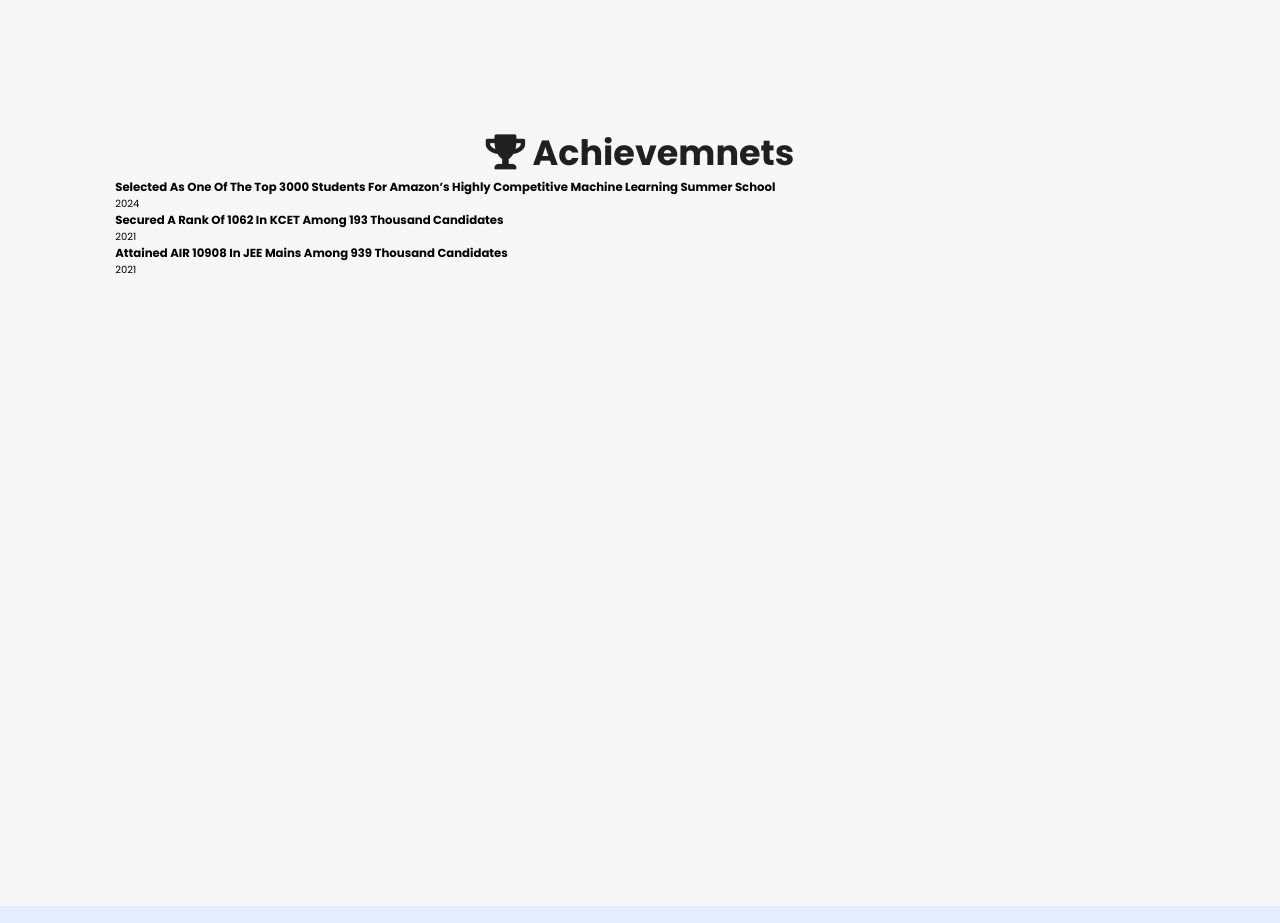
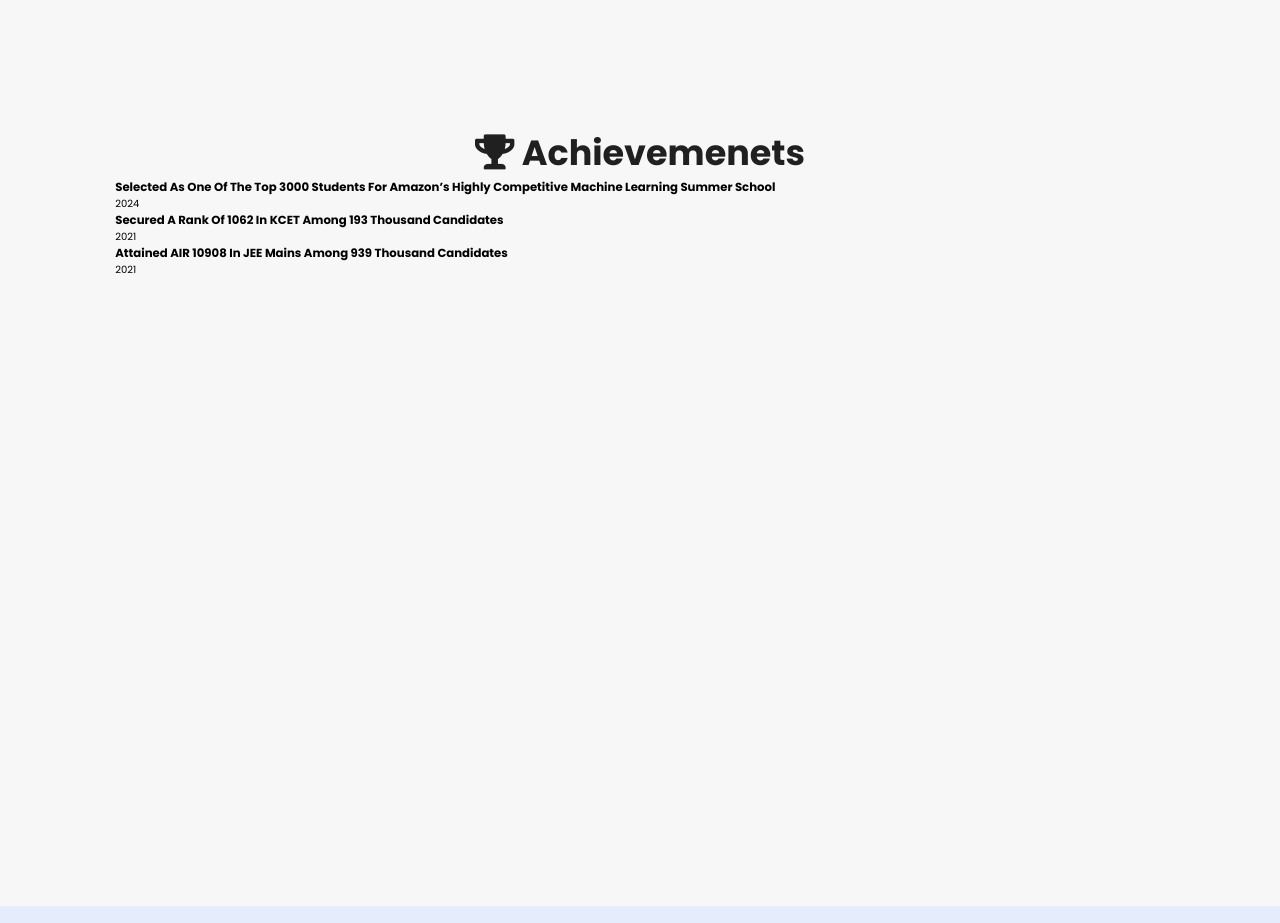
Before and after one commit to narraabhigna/Portfolio, a plain HTML site: page index.html in a window 1280 px wide. Shown: the part 6300-7223 px from the top of the page. Drawn offline with nearby package versions, Linux system fonts and the light colour scheme; animation ran at ten frames a second.

Commit message:
Update index.html

```diff
--- a/index.html
+++ b/index.html
@@ -221,9 +221,9 @@ Effectively communicated the mission and goals of the Student Gyan Movement to v
 </section>
 <!-- Position of Responsibilities section ends -->
 <!-- achievements section starts -->
-<section class="achievemnets" id="achievemnets">
+<section class="achievemnets" id="achievemenets">
 
-    <h2 class="heading"><i class="fas fa-trophy"></i> Achievemnets </h2>
+    <h2 class="heading"><i class="fas fa-trophy"></i> Achievemenets </h2>
 
     <div class="timeline">
 
@@ -257,7 +257,7 @@ among 939 thousand candidates</h3>
       </div>
   </div>
   </section>
-  <!-- achievemnets section ends -->
+  <!-- achievemenets section ends -->
 <!-- contact section starts -->
 <section class="contact" id="contact">
 
```
